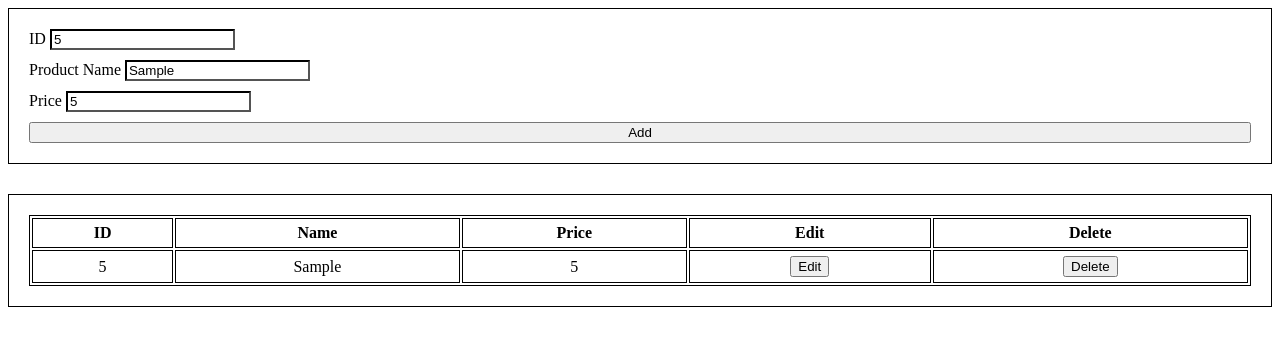
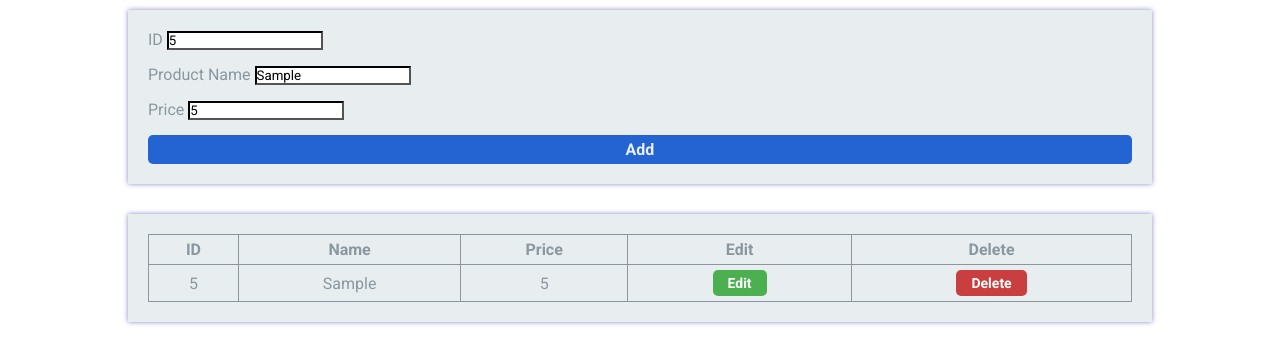
Before and after one commit to shreyanagriya/Project-Management-System, a plain HTML site: page index.html in a window 1280 px wide. Both pictures are taken after typing "5", "Sample", "5" into the empty fields and a click on the button "Add". Drawn offline with Linux system fonts and the light colour scheme.

Commit message:
Part 6 completed

```diff
--- a/script.js
+++ b/script.js
@@ -97,6 +97,7 @@ function addProduct() {
   inputFieldInitiation();
 
   const btEdit = document.createElement("button");
+  btEdit.className = "editBtn";
   const textEdit = createNode("Edit");
   btEdit.appendChild(textEdit);
 
--- a/style.css
+++ b/style.css
@@ -1,28 +1,89 @@
+@import url('https://fonts.googleapis.com/css2?family=Montserrat:wght@100&family=Roboto:wght@300;400;700&family=Ubuntu:wght@300&display=swap');
+
+* {
+    margin: 0;
+    padding: 0;
+    box-sizing: border-box;
+    font-family: 'Roboto', sans-serif;
+}
+body {
+    width: 80%;
+    margin: auto;
+    margin-top: 10px;
+    background-color: white;
+    color: #8a97a0;
+}
+button {
+    background-color: #2364d2;
+    color: #e8eff3;
+    font-weight: bold;
+    font-size: medium;
+    border: none;
+    border-radius: 5px;
+    padding: 5px 0;
+    transition: background-color 0.2s;
+}
+button:hover {
+    background-color: #4c7bcc;
+    cursor: pointer;
+}
 main {
     display: flex;
     flex-direction: column;
     gap: 30px;
 }
-
 .product-form {
     display: flex;
     flex-direction: column;
-    gap: 10px;
+    gap: 15px;
     border: 1px solid black;
     padding: 20px;
+    background-color: #e8eeef;
+    border: none;
+    box-shadow: 0 0 5px #8889c9;
 }
-
 .product-tbl-sec {
-    border: 1px solid black;
     padding: 20px;
+    background-color: #e8eeef;
+    border: none;
+    box-shadow: 0 0 5px #8889c9;
 }
 table {
     width: 100%;
 }
 table, th ,td {
-    border: 1px solid black;
+    border: 1px solid #8a97a0;
+    border-collapse: collapse;
     text-align: center;
 }
 th,td {
     padding: 5px;
 }
+.editBtn {
+    background-color: #4CAF50;
+    color: white;
+    border: none;
+    border-radius: 5px;
+    padding: 5px 15px;
+    font-size: 14px;
+    font-weight: small;
+    transition: background-color 0.2s;
+}
+.editBtn:hover {
+    background-color: #3e8e41;
+    cursor: pointer;
+}
+.deleteBtn {
+    background-color: rgb(201, 63, 63);
+    color: white;
+    border: none;
+    border-radius: 5px;
+    padding: 5px 15px;
+    font-size: 14px;
+    font-weight: small;
+    transition: background-color 0.2s;
+}
+.deleteBtn:hover {
+    background-color: rgb(201, 63, 63 , 0.7);
+    cursor: pointer;
+}
```
